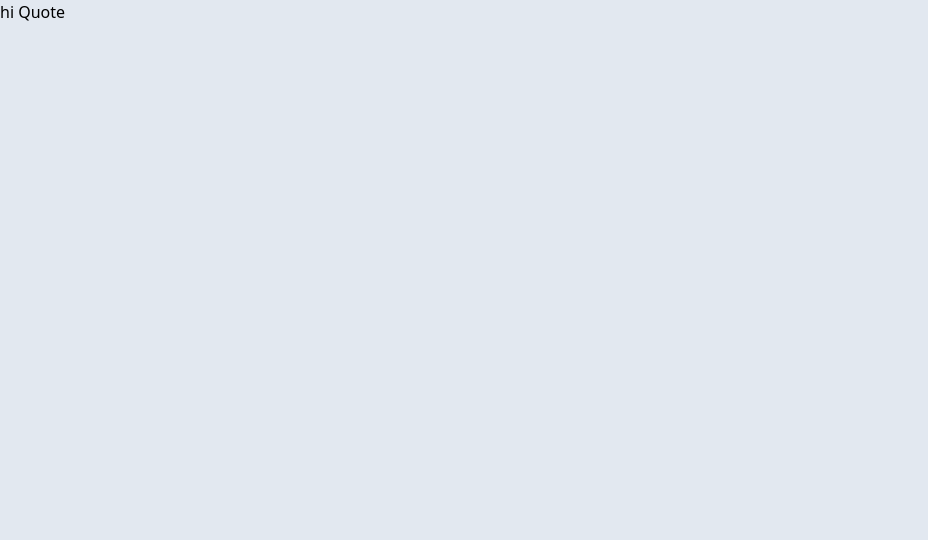
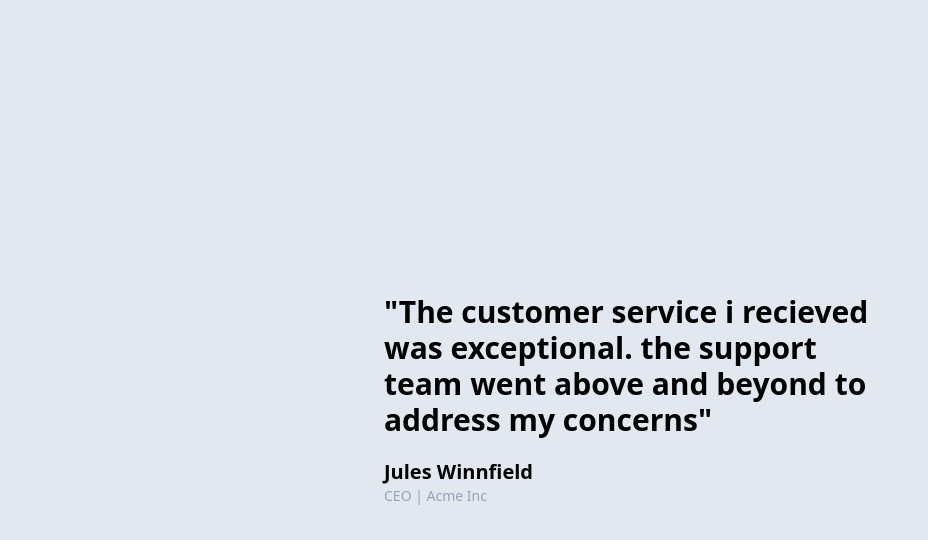
Before and after one commit to JainCK/Medium-clone, a React (Vite) app in the folder frontend/: page /signup in a window 1280 px wide. Shown: the top 540 px of the page, without its empty margins (0-928 px from the left). Built offline with nearby package versions, Linux system fonts and the light colour scheme.

Commit message:
styling done

```diff
--- a/frontend/src/components/Quote.tsx
+++ b/frontend/src/components/Quote.tsx
@@ -1,5 +1,22 @@
 const Quote = () => {
-  return <div className="h-screen bg-slate-200">hi Quote</div>;
+  return (
+    <div className="h-screen bg-slate-200 flex justify-center flex-col">
+      <div className="flex justify-center">
+        <div className="max-w-lg">
+          <div className=" text-3xl font-bold">
+            "The customer service i recieved was exceptional. the support team
+            went above and beyond to address my concerns"
+          </div>
+          <div className="max-w-md text-xl font-semibold mt-5">
+            Jules Winnfield
+          </div>
+          <div className="max-w-md text-sm font-light text-slate-400">
+            CEO | Acme Inc
+          </div>
+        </div>
+      </div>
+    </div>
+  );
 };
 
 export default Quote;
```
